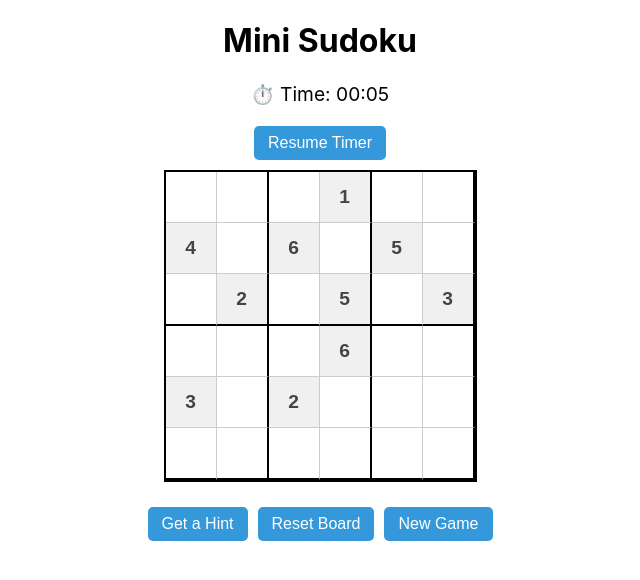
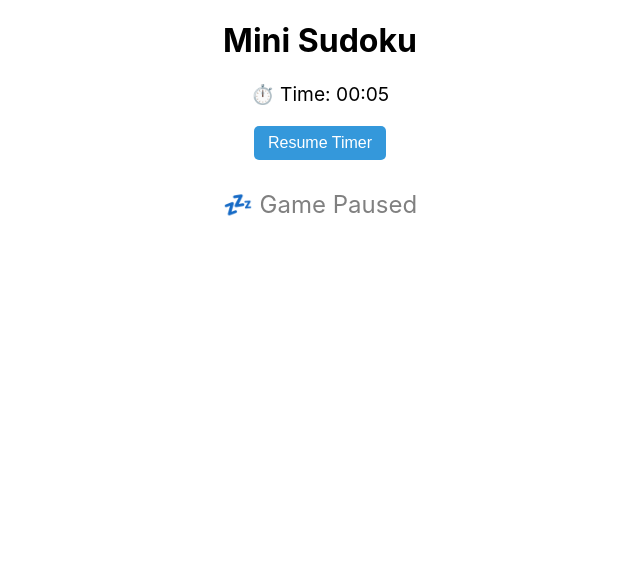
Before and after one commit to malashreedh/miniSudoku, a React (Create React App) app in the folder mini-sudoku-game/: page / in a window 1280 px wide. Both pictures are taken after a click on the button "Pause Timer". Shown: the top 580 px of the page, without its empty margins (320-960 px from the left). Built offline with nearby package versions, Linux system fonts and the light colour scheme.

Commit message:
board hidden when paused

```diff
--- a/mini-sudoku-game/src/App.tsx
+++ b/mini-sudoku-game/src/App.tsx
@@ -17,8 +17,13 @@ function App() {
       >
         {isPaused ? 'Resume Timer' : 'Pause Timer'}
       </button>
-      <SudokuGrid setIsWin={setIsWin} isWin={isWin} />
-
+      {isPaused ? (
+        <div style={{ fontSize: '1.5rem', margin: '20px', color: 'gray' }}>
+          💤 Game Paused
+        </div>
+      ) : (
+        <SudokuGrid setIsWin={setIsWin} isWin={isWin} />
+      )}
     </div>
   );
 }
```
